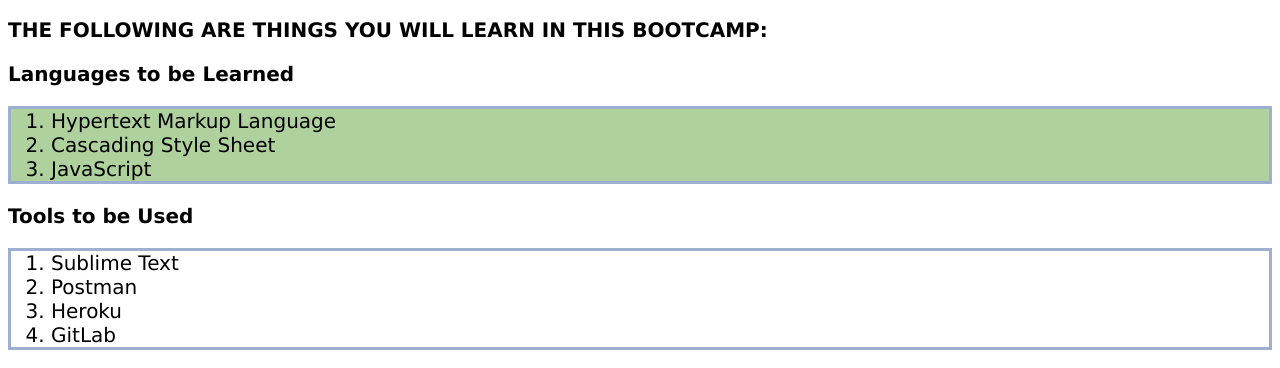
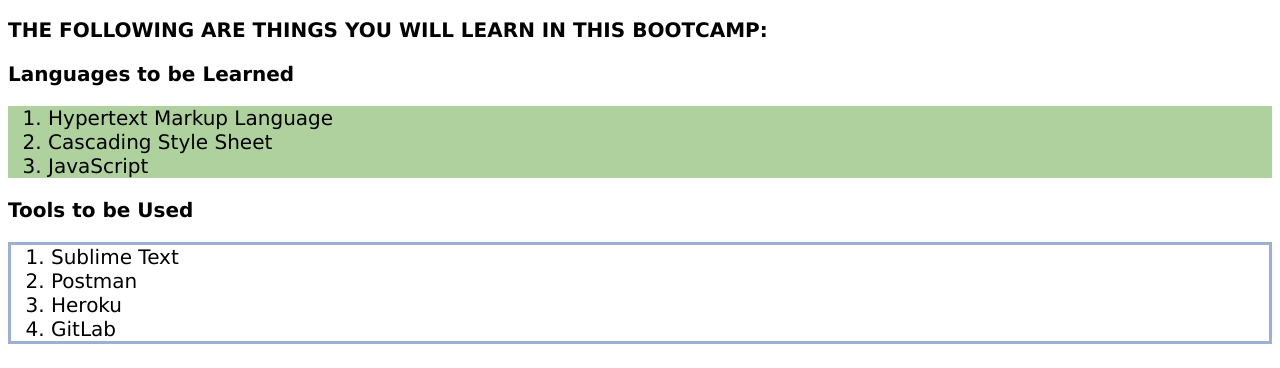
Before and after one commit to kylebulan09/s06-A, a plain HTML site: page index.html in a window 1280 px wide. Shown: the part 264-632 px from the top of the page. Drawn offline with Linux system fonts and the light colour scheme.

Commit message:
changed attribute selector

```diff
--- a/css/index.css
+++ b/css/index.css
@@ -20,7 +20,7 @@ h1 {
 	background-color: #aed19d;
 }
 /*Attribute Selector*/
-ol[class] {
+ol[id] {
 	border-width: 3px;
 	border-style: solid;
 	border-color: rgb(157, 176, 209);
--- a/index.html
+++ b/index.html
@@ -49,7 +49,7 @@
 
  <!-- 10. Change the border of the tools to be used list items using an attribute selectors. Change it to blue or rgb(157, 176, 209)-->
         <h3>Tools to be Used</h3>
-        <ol class="">
+        <ol id="">
             <li>Sublime Text</li>
             <li>Postman</li>
             <li>Heroku</li>
```
